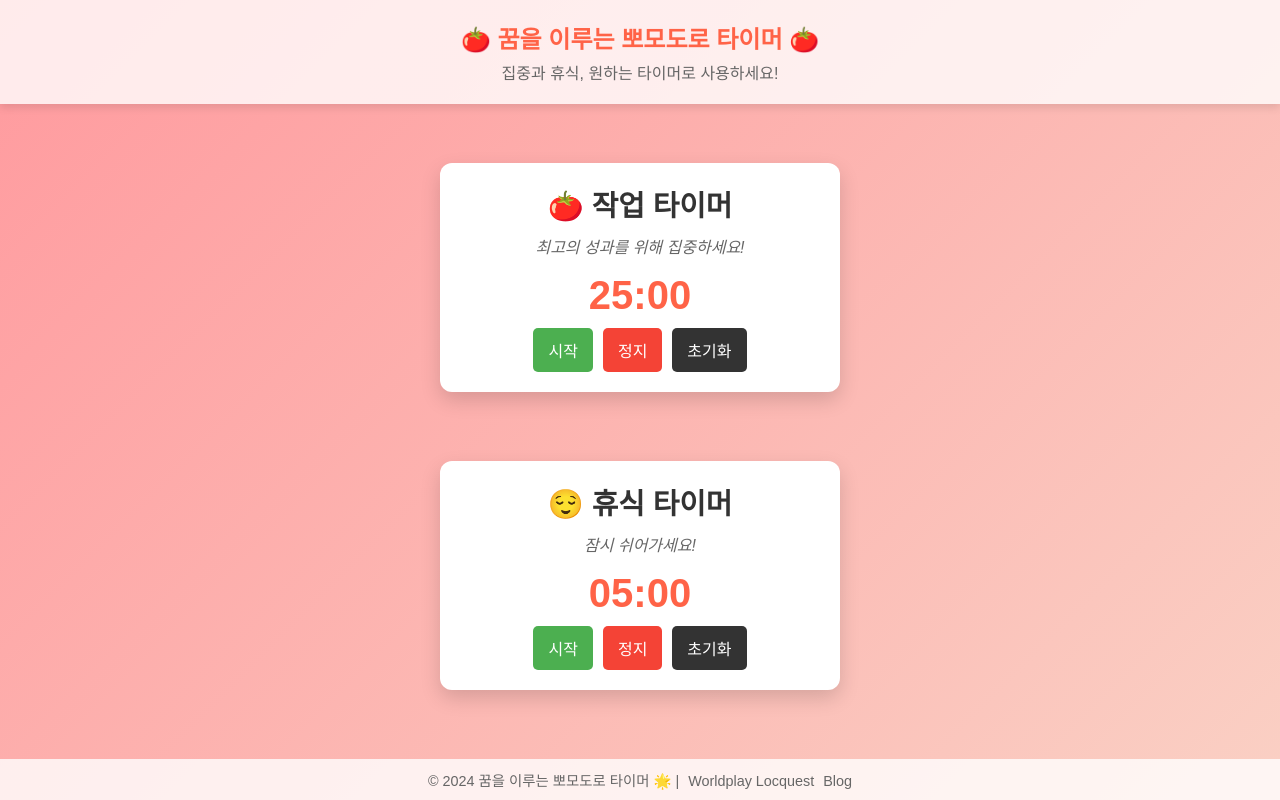
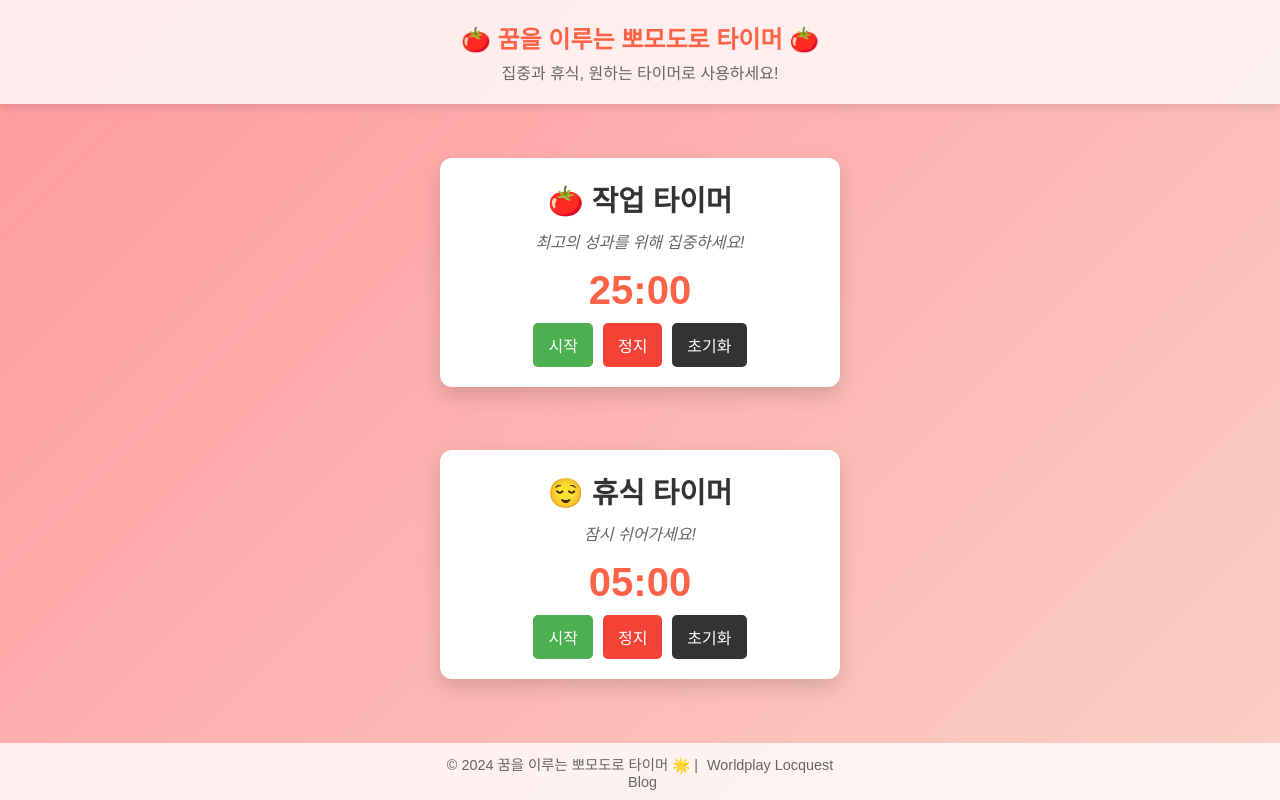
Before and after one commit to hyefengtech/play, a plain HTML site: page ppoclock.html in a window 1280 px wide. Drawn offline with Linux system fonts and the light colour scheme.

Commit message:
Update ppoclock.html

```diff
--- a/ppoclock.html
+++ b/ppoclock.html
@@ -135,7 +135,7 @@
   <!-- 푸터 -->
   <footer>
     <p>© 2024 꿈을 이루는 뽀모도로 타이머 🌟 |
-      <a href="https://worldplay.oopy.io/" target="_blank">Worldplay Locquest</a>
+      <a href="https://worldplay.oopy.io/" target="_blank">Worldplay Locquest</a><br>
       <a href="https://blog.naver.com/aspasia_388" target="_blank">Blog</a>
     </p>
   </footer>
```
